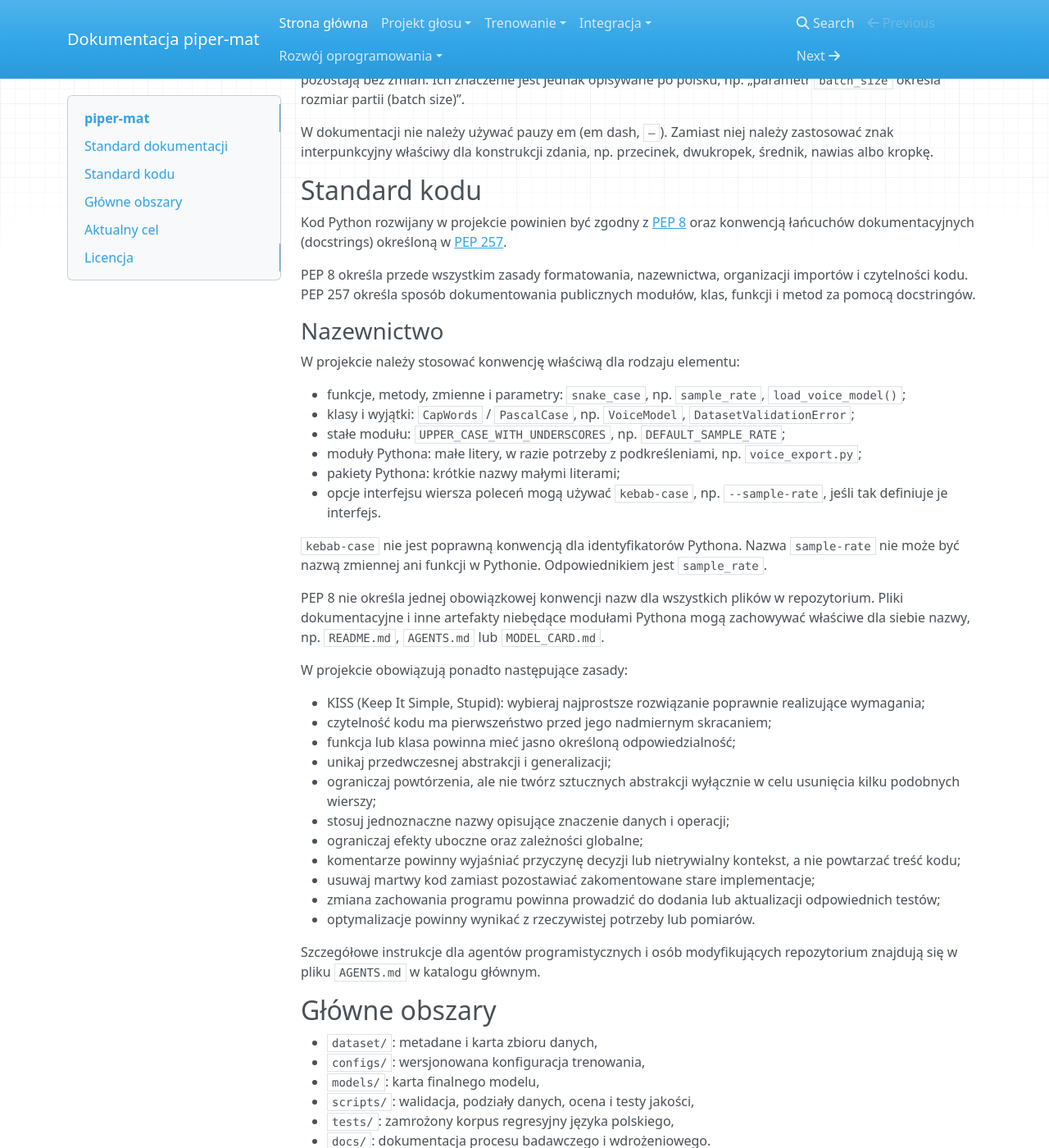
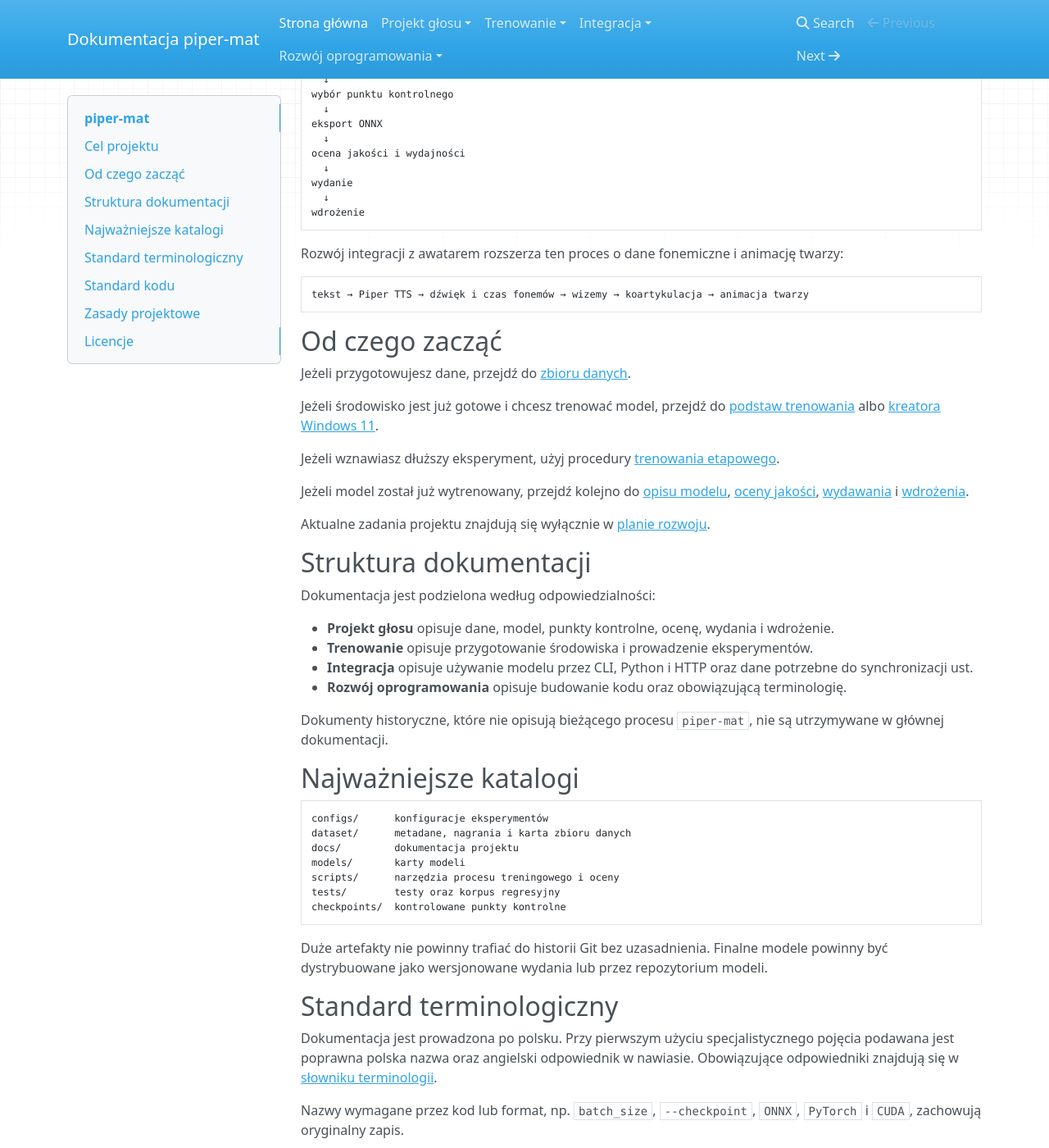
Before and after one commit to MatPomGit/piper-mat, an MkDocs documentation site: the page built from docs/index.md, in a window 1280 px wide and 1400 px high, scrolled down 464 px. Shown: the whole window at 82% size. Built offline with MkDocs 1.6.1, drawn with Linux system fonts in a browser that asks for light colours; nearby versions of some CDN libraries; some of the changed text lies outside the part shown.

Commit message:
docs: uprość stronę główną dokumentacji

````diff
--- a/docs/index.md
+++ b/docs/index.md
@@ -1,73 +1,113 @@
 # piper-mat
 
-`piper-mat` jest gałęzią rozwojową Piper ukierunkowaną na przygotowanie, trenowanie (training), walidację i publikację polskiego głosu `pl_PL-mateusz-medium`.
+`piper-mat` jest projektem rozwijającym Piper w celu przygotowania, trenowania, oceny, wydania i wdrożenia polskiego modelu głosu `pl_PL-mateusz-medium`.
 
-Repozytorium obejmuje kod Pipera, konfigurację eksperymentu, metadane zbioru danych (dataset), walidację jakości danych, narzędzia do oceny (evaluation) oraz dokumentację procesu wydawania modelu.
+Dokumentacja opisuje proces projektu głosu. Szczegóły implementacyjne odziedziczone po Piper są dokumentowane tylko wtedy, gdy są potrzebne do trenowania, uruchamiania, rozwijania lub integracji `piper-mat`.
 
-## Standard dokumentacji
+## Cel projektu
 
-Dokumentacja projektu jest prowadzona po polsku. Przy pierwszym użyciu charakterystycznego terminu technicznego podawana jest jego polska nazwa oraz angielski odpowiednik w nawiasie. Obowiązujące tłumaczenia i zasady redakcyjne znajdują się w [słowniku terminologii](TERMINOLOGIA.md).
+Docelowy proces ma być powtarzalny i pozostawiać jednoznacznie identyfikowalne artefakty:
 
-Nie należy tworzyć prostych kalek z języka angielskiego, jeżeli istnieje utrwalony lub trafniejszy polski odpowiednik techniczny. Przed wprowadzeniem nowego terminu należy sprawdzić słownik. Nowe pojęcie powinno zostać najpierw zdefiniowane i dodane do `TERMINOLOGIA.md`.
+```text
+nagrania i transkrypcje
+  ↓
+walidacja zbioru danych
+  ↓
+zamrożony podział danych
+  ↓
+trenowanie
+  ↓
+wybór punktu kontrolnego
+  ↓
+eksport ONNX
+  ↓
+ocena jakości i wydajności
+  ↓
+wydanie
+  ↓
+wdrożenie
+```
 
-Nazwy techniczne wymagane przez kod, np. `batch_size`, `--checkpoint`, `ONNX`, `PyTorch` lub `CUDA`, pozostają bez zmian. Ich znaczenie jest jednak opisywane po polsku, np. „parametr `batch_size` określa rozmiar partii (batch size)”.
+Rozwój integracji z awatarem rozszerza ten proces o dane fonemiczne i animację twarzy:
 
-W dokumentacji nie należy używać pauzy em (em dash, `—`). Zamiast niej należy zastosować znak interpunkcyjny właściwy dla konstrukcji zdania, np. przecinek, dwukropek, średnik, nawias albo kropkę.
+```text
+tekst → Piper TTS → dźwięk i czas fonemów → wizemy → koartykulacja → animacja twarzy
+```
+
+## Od czego zacząć
+
+Jeżeli przygotowujesz dane, przejdź do [zbioru danych](DATASET.md).
+
+Jeżeli środowisko jest już gotowe i chcesz trenować model, przejdź do [podstaw trenowania](TRAINING.md) albo [kreatora Windows 11](WINDOWS_GUI.md).
+
+Jeżeli wznawiasz dłuższy eksperyment, użyj procedury [trenowania etapowego](STAGED_TRAINING.md).
+
+Jeżeli model został już wytrenowany, przejdź kolejno do [opisu modelu](MODEL.md), [oceny jakości](EVALUATION.md), [wydawania](RELEASES.md) i [wdrożenia](DEPLOYMENT.md).
+
+Aktualne zadania projektu znajdują się wyłącznie w [planie rozwoju](ROADMAP.md).
+
+## Struktura dokumentacji
+
+Dokumentacja jest podzielona według odpowiedzialności:
+
+- **Projekt głosu** opisuje dane, model, punkty kontrolne, ocenę, wydania i wdrożenie.
+- **Trenowanie** opisuje przygotowanie środowiska i prowadzenie eksperymentów.
+- **Integracja** opisuje używanie modelu przez CLI, Python i HTTP oraz dane potrzebne do synchronizacji ust.
+- **Rozwój oprogramowania** opisuje budowanie kodu oraz obowiązującą terminologię.
+
+Dokumenty historyczne, które nie opisują bieżącego procesu `piper-mat`, nie są utrzymywane w głównej dokumentacji.
+
+## Najważniejsze katalogi
+
+```text
+configs/      konfiguracje eksperymentów
+dataset/      metadane, nagrania i karta zbioru danych
+docs/         dokumentacja projektu
+models/       karty modeli
+scripts/      narzędzia procesu treningowego i oceny
+tests/        testy oraz korpus regresyjny
+checkpoints/  kontrolowane punkty kontrolne
+```
+
+Duże artefakty nie powinny trafiać do historii Git bez uzasadnienia. Finalne modele powinny być dystrybuowane jako wersjonowane wydania lub przez repozytorium modeli.
+
+## Standard terminologiczny
+
+Dokumentacja jest prowadzona po polsku. Przy pierwszym użyciu specjalistycznego pojęcia podawana jest poprawna polska nazwa oraz angielski odpowiednik w nawiasie. Obowiązujące odpowiedniki znajdują się w [słowniku terminologii](TERMINOLOGIA.md).
+
+Nazwy wymagane przez kod lub format, np. `batch_size`, `--checkpoint`, `ONNX`, `PyTorch` i `CUDA`, zachowują oryginalny zapis.
+
+W dokumentacji nie stosuje się pauzy em (`—`).
 
 ## Standard kodu
 
-Kod Python rozwijany w projekcie powinien być zgodny z [PEP 8](https://peps.python.org/pep-0008/) oraz konwencją łańcuchów dokumentacyjnych (docstrings) określoną w [PEP 257](https://peps.python.org/pep-0257/).
+Kod Pythona rozwijany w projekcie powinien przestrzegać PEP 8 i PEP 257.
 
-PEP 8 określa przede wszystkim zasady formatowania, nazewnictwa, organizacji importów i czytelności kodu. PEP 257 określa sposób dokumentowania publicznych modułów, klas, funkcji i metod za pomocą docstringów.
+Najważniejsze reguły nazewnictwa:
 
-### Nazewnictwo
+- funkcje, metody, zmienne i parametry: `snake_case`,
+- klasy i wyjątki: `CapWords`,
+- stałe modułu: `UPPER_CASE_WITH_UNDERSCORES`,
+- moduły Pythona: małe litery, w razie potrzeby z podkreśleniami,
+- opcje CLI: zapis zgodny z rzeczywistym interfejsem, często `kebab-case`.
 
-W projekcie należy stosować konwencję właściwą dla rodzaju elementu:
+`kebab-case` nie jest konwencją identyfikatorów Pythona.
 
-- funkcje, metody, zmienne i parametry: `snake_case`, np. `sample_rate`, `load_voice_model()`;
-- klasy i wyjątki: `CapWords` / `PascalCase`, np. `VoiceModel`, `DatasetValidationError`;
-- stałe modułu: `UPPER_CASE_WITH_UNDERSCORES`, np. `DEFAULT_SAMPLE_RATE`;
-- moduły Pythona: małe litery, w razie potrzeby z podkreśleniami, np. `voice_export.py`;
-- pakiety Pythona: krótkie nazwy małymi literami;
-- opcje interfejsu wiersza poleceń mogą używać `kebab-case`, np. `--sample-rate`, jeśli tak definiuje je interfejs.
+Szczegółowe reguły dla zmian w repozytorium znajdują się w `AGENTS.md`.
 
-`kebab-case` nie jest poprawną konwencją dla identyfikatorów Pythona. Nazwa `sample-rate` nie może być nazwą zmiennej ani funkcji w Pythonie. Odpowiednikiem jest `sample_rate`.
+## Zasady projektowe
 
-PEP 8 nie określa jednej obowiązkowej konwencji nazw dla wszystkich plików w repozytorium. Pliki dokumentacyjne i inne artefakty niebędące modułami Pythona mogą zachowywać właściwe dla siebie nazwy, np. `README.md`, `AGENTS.md` lub `MODEL_CARD.md`.
+W kodzie i dokumentacji obowiązuje zasada KISS. Należy preferować rozwiązania proste, jawne i możliwe do zweryfikowania.
 
-W projekcie obowiązują ponadto następujące zasady:
+Nie należy:
 
-- KISS (Keep It Simple, Stupid): wybieraj najprostsze rozwiązanie poprawnie realizujące wymagania;
-- czytelność kodu ma pierwszeństwo przed jego nadmiernym skracaniem;
-- funkcja lub klasa powinna mieć jasno określoną odpowiedzialność;
-- unikaj przedwczesnej abstrakcji i generalizacji;
-- ograniczaj powtórzenia, ale nie twórz sztucznych abstrakcji wyłącznie w celu usunięcia kilku podobnych wierszy;
-- stosuj jednoznaczne nazwy opisujące znaczenie danych i operacji;
-- ograniczaj efekty uboczne oraz zależności globalne;
-- komentarze powinny wyjaśniać przyczynę decyzji lub nietrywialny kontekst, a nie powtarzać treść kodu;
-- usuwaj martwy kod zamiast pozostawiać zakomentowane stare implementacje;
-- zmiana zachowania programu powinna prowadzić do dodania lub aktualizacji odpowiednich testów;
-- optymalizacje powinny wynikać z rzeczywistej potrzeby lub pomiarów.
+- utrzymywać dwóch dokumentów opisujących ten sam proces,
+- kopiować informacji, które mają jedno kanoniczne źródło,
+- pozostawiać nieaktualnych instrukcji jako aktywnej dokumentacji,
+- dokumentować planowanej funkcji tak, jakby była już dostępna,
+- wpisywać wartości szacunkowych jako wyniki pomiarów,
+- zmieniać wielu parametrów eksperymentu bez zapisania nowej konfiguracji.
 
-Szczegółowe instrukcje dla agentów programistycznych i osób modyfikujących repozytorium znajdują się w pliku `AGENTS.md` w katalogu głównym.
+## Licencje
 
-## Główne obszary
-
-- `dataset/`: metadane i karta zbioru danych,
-- `configs/`: wersjonowana konfiguracja trenowania,
-- `models/`: karta finalnego modelu,
-- `scripts/`: walidacja, podziały danych, ocena i testy jakości,
-- `tests/`: zamrożony korpus regresyjny języka polskiego,
-- `docs/`: dokumentacja procesu badawczego i wdrożeniowego.
-
-## Aktualny cel
-
-Najbliższym celem jest uzyskanie powtarzalnego procesu:
-
-`walidacja → podział danych → trenowanie → eksport → podstawowy test poprawności → ocena → pakowanie`.
-
-Aktualny stan i pozostałe zadania są opisane w [planie rozwoju](ROADMAP.md).
-
-## Licencja
-
-Kod pochodzący z Piper jest udostępniany zgodnie z GPL-3.0-or-later. Licencje zbioru danych oraz finalnego modelu głosu należy traktować oddzielnie i wskazać w odpowiednich kartach artefaktów.
+Kod odziedziczony po Piper podlega warunkom GPL-3.0-or-later. Licencja kodu nie określa automatycznie warunków wykorzystania zbioru danych ani wytrenowanego modelu głosu. Informacje te są dokumentowane osobno w kartach danych i modelu.
````
